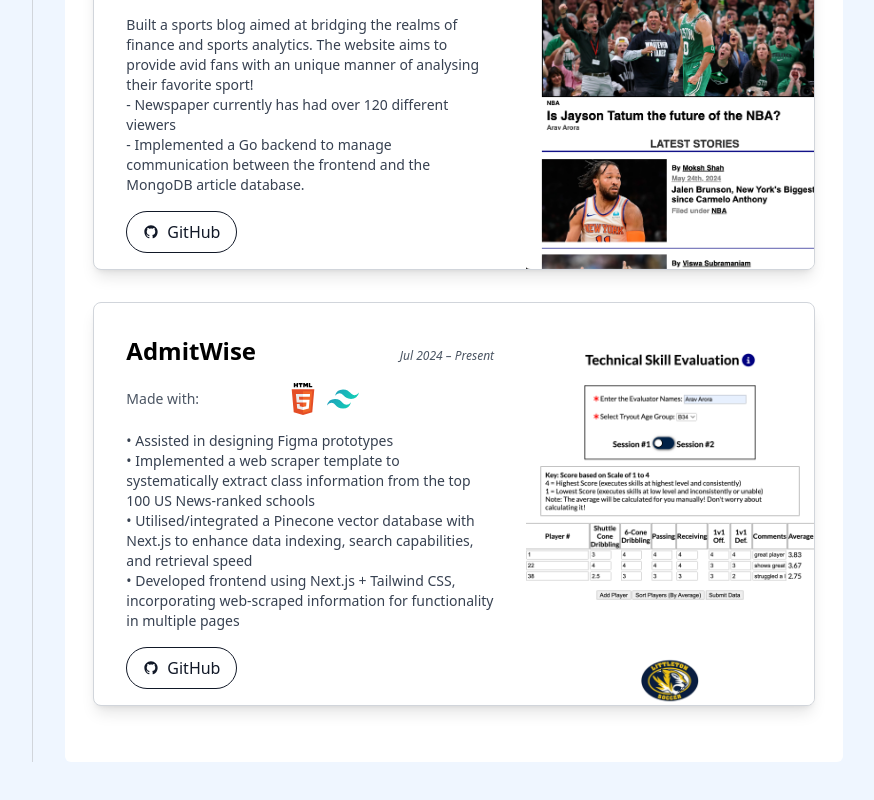
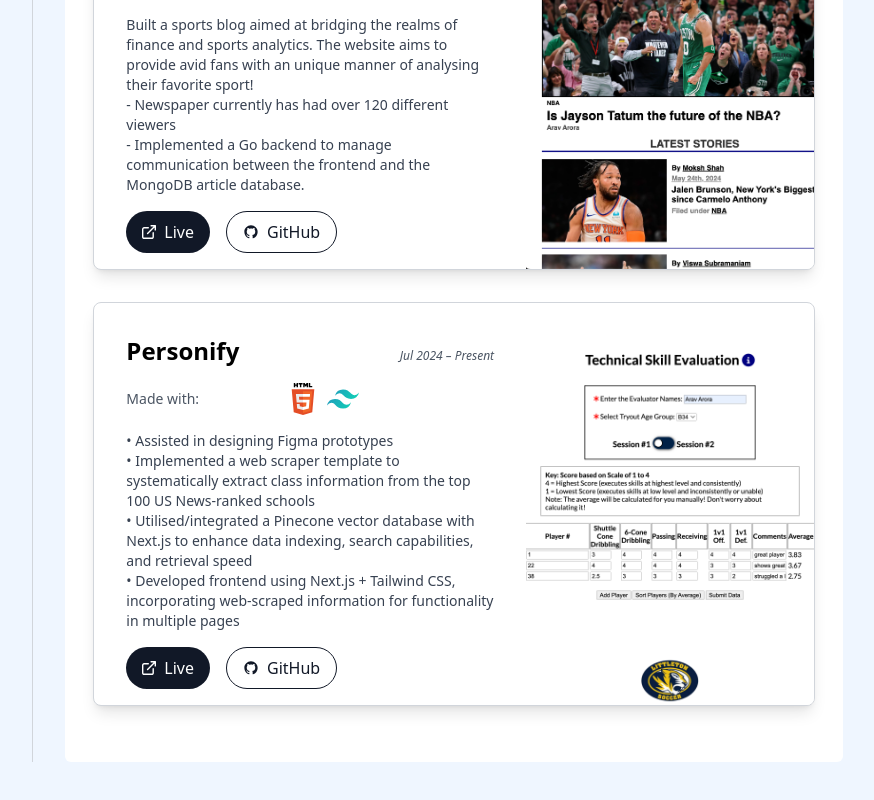
Before and after one commit to AravArora05/personal-website, a Next.js app: page /projects in a window 1280 px wide. Shown: the part 835-1635 px from the top of the page, without its empty margins (405-1279 px from the left). Built offline with nearby package versions, Linux system fonts and the light colour scheme; some icons are missing.

Commit message:
Fixing Updated Website

```diff
--- a/src/app/components/AllProjects.jsx
+++ b/src/app/components/AllProjects.jsx
@@ -10,7 +10,7 @@
         - Newspaper currently has had over 120 different viewers
         - Implemented a Go backend to manage communication between the frontend and the MongoDB article database.`,
         date: 'May 2024 - Present',
-        demoLink: 'N/A',
+        demoLink: 'https://theroleplayer.vercel.app/',
         githubLink: 'https://github.com/WillPalaia/LYSA-Eval-Framework',
         techStack: [
           { name: 'MongoDB', icon: 'logos:mongodb' },
@@ -43,13 +43,13 @@
 
   const projectAdmitWise = {
     image: 'soccer6.png',
-    title: 'AdmitWise',
+    title: 'Personify',
     description: `• Assisted in designing Figma prototypes
     • Implemented a web scraper template to systematically extract class information from the top 100 US News-ranked schools
     • Utilised/integrated a Pinecone vector database with Next.js to enhance data indexing, search capabilities, and retrieval speed
     • Developed frontend using Next.js + Tailwind CSS, incorporating web-scraped information for functionality in multiple pages`,
     date: 'Jul 2024 – Present',
-    demoLink: 'N/A',
+    demoLink: 'https://www.personifyapp.ai/',
     githubLink: 'https://github.com/SamarthTewari/counsler-hosting',
     techStack: [
       { name: 'Google Sheets', icon: 'logos:google-sheets' },
```
